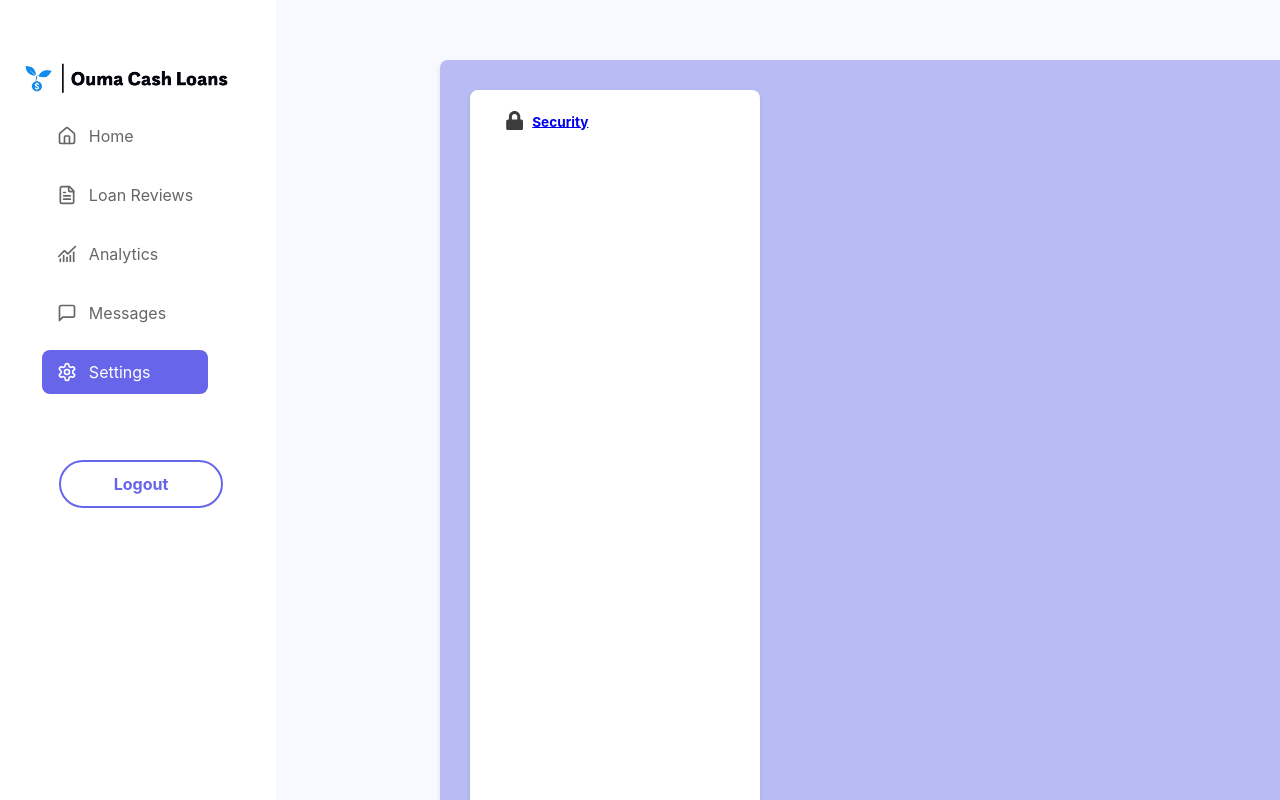
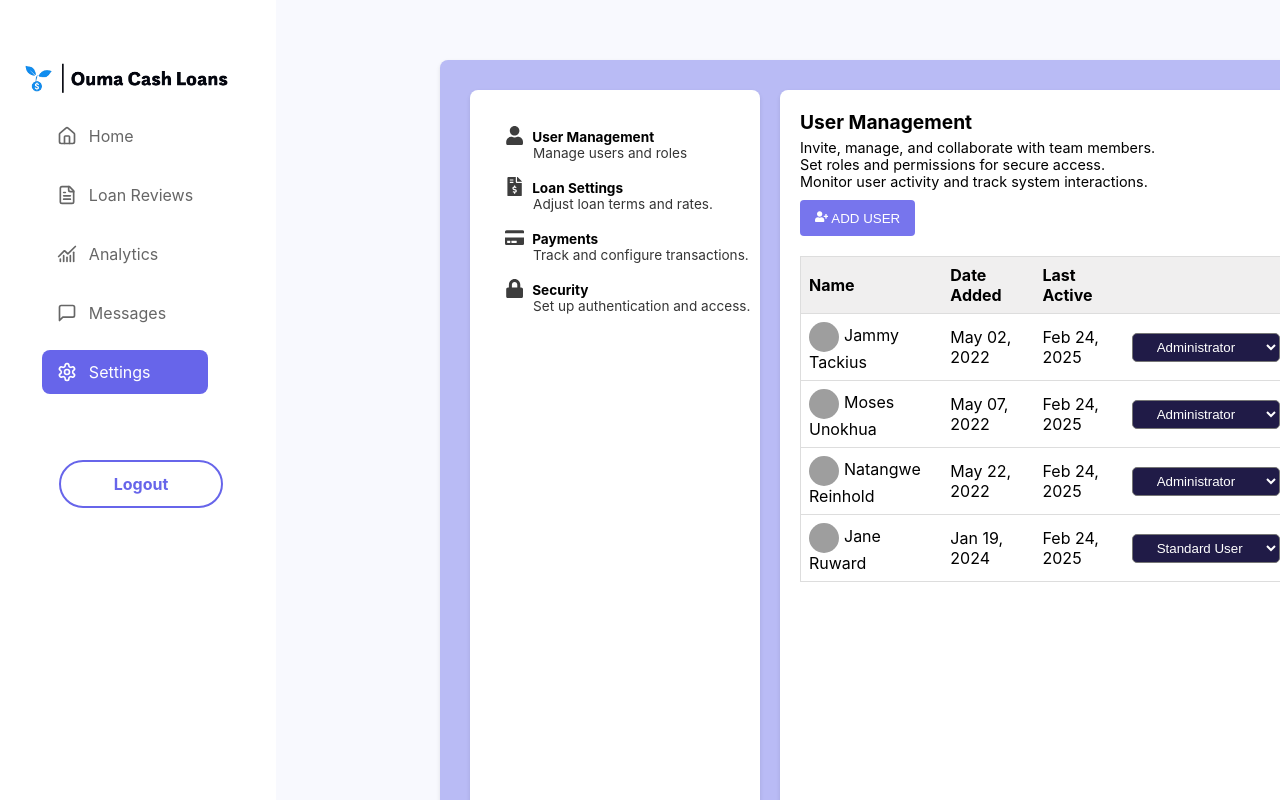
Before and after one commit to Teezy24/OumaCashLoan, a React (Create React App) app in the folder login-signup/Client/: page /admin-settings in a window 1280 px wide. Shown: the top 800 px of the page. Built offline with nearby package versions, Linux system fonts and the light colour scheme; grey boxes are pictures that could not be loaded.

Commit message:
base code for settings and messages tab before major updates

```diff
--- a/login-signup/Client/src/Components/adminPages/settings/adminSettings.jsx
+++ b/login-signup/Client/src/Components/adminPages/settings/adminSettings.jsx
@@ -1,53 +1,98 @@
 import React from 'react'
-import { Routes, Route, NavLink } from 'react-router-dom';
-// import UserManagement from './aUserManagement';
-// import LoanSettings from './LoanSettings';
-// import PaymentsSettings from './PaymentsSettings';
-import AdminSecurity from './adminSecurity';
+
 import {  FaHome, FaFileAlt, FaEnvelope, FaChartBar, FaCog,FaLock,FaUserPlus,FaTrashAlt,FaUser, FaCreditCard, FaFileInvoiceDollar} from "react-icons/fa";
 import "../adminStyling/adminSettings.css"
 
-const AdminSettings = () => {
+const adminSettings = () => {
+
+    const users = [
+        { name: "Jammy Tackius", dateAdded: "May 02, 2022", lastActive: "Feb 24, 2025", role: "Administrator" },
+        { name: "Moses Unokhua", dateAdded: "May 07, 2022", lastActive: "Feb 24, 2025", role: "Administrator" },
+        { name: "Natangwe Reinhold", dateAdded: "May 22, 2022", lastActive: "Feb 24, 2025", role: "Administrator" },
+        { name: "Jane Ruward", dateAdded: "Jan 19, 2024", lastActive: "Feb 24, 2025", role: "Standard User" },
+      ];
+
   return (
     <div className="wrapper-1">
    <div className="container-2">
-        {/* Sidebar Navigation */}
          <div className="first-sidebar">
       <div className="white-container small">
-            {/* {/* <NavLink to="/adminPages/settings/users" className="setting-item">
+        <div className="setting-item">
           <FaUser className="sidebar1-icon" />
-              {/* <span className="sidebar1-item-text">User Management</span>
-            </NavLink>
-
-            <NavLink to="/adminPages/settings/loans" className="setting-item">
+          <span className="sidebar1-item-text">User Management</span>
+          <div className="sidebar1-item-description">Manage users and roles</div>
+        </div>
+        <div className="setting-item">
           <FaFileInvoiceDollar className="sidebar1-icon" />
           <span className="sidebar1-item-text">Loan Settings</span>
-            </NavLink>
-
-            <NavLink to="/adminPages/settings/payments" className="setting-item">
+          <div className="sidebar1-item-description">Adjust loan terms and rates.</div>
+        </div>
+        <div className="setting-item">
           <FaCreditCard className="sidebar1-icon" />
           <span className="sidebar1-item-text">Payments</span>
-            </NavLink> */}
-
-            <NavLink to="/adminPages/settings/security" className="setting-item">
+          <div className="sidebar1-item-description">Track and configure transactions.</div>
+        </div>
+        <div className="setting-item">
           <FaLock className="sidebar1-icon" />
           <span className="sidebar1-item-text">Security</span>
-            </NavLink>
+          <div className="sidebar1-item-description">Set up authentication and access.</div>
+        </div>
       </div>
     </div>
 
-          {/* Settings Content - Matches Route */}
             <div className="user-management">
-          <Routes>
-            {/* <Route path="/admin/settings/users" element={<UserManagement />} />
-            <Route path="/admin/settings/loans" element={<LoanSettings />} />
-            <Route path="/admin/settings/payments" element={<PaymentsSettings />} /> */}
-            <Route path="/admin/settings/security" element={<AdminSecurity />} />
-          </Routes>
+            <div className="white-container large">
+            <div className="user-management-header">
+            <div className="user-management-title">User Management</div>
+            <div className="user-management-description">
+              Invite, manage, and collaborate with team members. <br />
+              Set roles and permissions for secure access. <br />
+              Monitor user activity and track system interactions.
+            </div>
+            <button className="add-user-button">
+              <FaUserPlus /> ADD USER
+            </button>
+          </div>
+
+          <table className="user-table" id="administrators">
+            <thead>
+              <tr>
+                <th>Name</th>
+                <th>Date Added</th>
+                <th>Last Active</th>
+                <th></th>
+                <th></th>
+              </tr>
+            </thead>
+            <tbody>
+              {users.map((user, index) => (
+                <tr key={index}>
+                  <td>
+                    <img src="../assets/2.png" alt="Avatar" className="avatar" />
+                    {user.name}
+                  </td>
+                  <td>{user.dateAdded}</td>
+                  <td>{user.lastActive}</td>
+                  <td>
+                    <select className="custom-select" defaultValue={user.role}>
+                      <option value="Administrator">Administrator</option>
+                      <option value="Standard User">Standard User</option>
+                    </select>
+                  </td>
+                  <td>
+                    <button className="delete-button"> {/* Delete button */}
+                      <FaTrashAlt />
+                    </button>
+                  </td>
+                </tr>
+              ))}
+            </tbody>
+          </table>
         </div>
             </div>
          </div>
-  );
-};
+         </div>
+  )
+}
 
-export default AdminSettings;
+export default adminSettings
```
Lines whose indentation alone changed are shown as unchanged.
